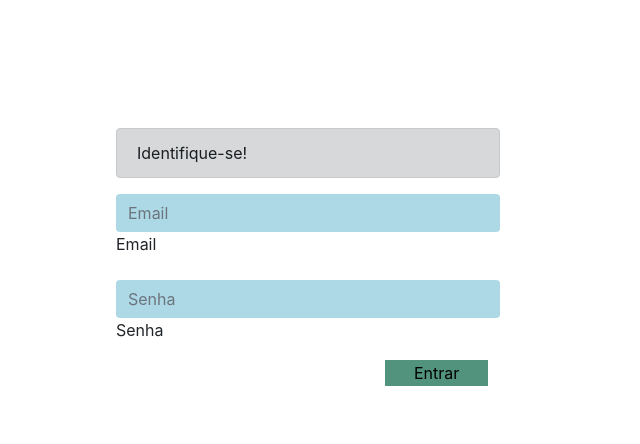
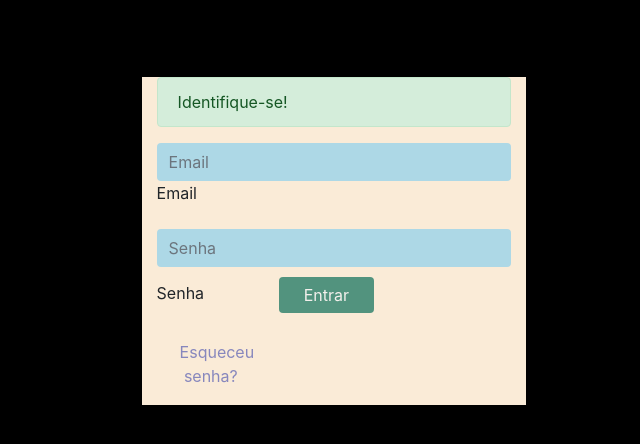
Before and after one commit to m-maciel3/projeto, a plain HTML site: page html/login.html in a window 1280 px wide. Shown: the whole page, without its empty margins (268-908 px from the left). Drawn offline with nearby package versions, Linux system fonts and the light colour scheme.

Commit message:
atualização

```diff
--- a/css/estilo.css
+++ b/css/estilo.css
@@ -1,12 +1,19 @@
-#corpo {
-    background-color: aliceblue(65, 136, 197);
+#corpoLogin {
+    background-color: black;
     background-image: url("/img/vista-traseira-do-programador-trabalhando-a-noite-toda_1098-18697.webp");
     background-repeat: no-repeat;
     background-size: cover;
 }
 
-#formulario {
-    width: 30%;
+#formLogin {
+    width: 60%;
+    margin: 60px;
+    margin-left: 14%;
+}
+
+#fundoLogin{
+    background-color: antiquewhite;
+    width: 50%;
     margin: 10%;
     margin-left: 30%;
 }
@@ -14,10 +21,17 @@
 #btEntrar{
     margin: 10px;
     width: 27%;
-    margin-left: 70%;
+    margin-left: 70px;
     background-color: rgb(82, 147, 126);
     border: none;
+    color: rgb(243, 240, 236);
+}
 
+#esqueceuSenha{
+    width: 25%;
+    margin: 10px;
+    margin-right: 70px;
+    color: rgb(135, 135, 189);
 }
 
 #login {
@@ -28,7 +42,21 @@
 #senha {
     background-color: lightblue;
     border: none;
+/*login*/
 
+
+}
+#corpoSenha{
+    background-color: aquamarine;
+    background-image: url();
+
+}
+
+#fundoSenha{
+    background-color: aliceblue;
+    margin: 30px;
+    width: 50%;
+    margin-left: 30%;
 }
 
 #bt {
@@ -44,5 +72,4 @@
 #btEntrar2{
     width: 60px;
     margin-left: 55%;
-
 }
--- a/html/login.html
+++ b/html/login.html
@@ -11,9 +11,10 @@
     <link rel="stylesheet" href="/node_modules/bootstrap/dist/css/bootstrap-utilities.css">
     <title>Login</title>
 </head>
-<body id="corpo">
-  <form id= "formulario">
-    <div class="alert alert-dark" role="alert">
+<body id="corpoLogin">
+  <form id= "formLogin">
+    <div id="fundoLogin" class="container-fluid">
+      <div class="alert alert-success" role="alert">
       Identifique-se!
     </div>
     <div class="form-floating mb-3">
@@ -23,8 +24,9 @@
     <div class="form-floating">
       <input type="password" class="form-control" id="senha" placeholder="Senha">
       <label for="floatingPassword">Senha</label>
-      <input type="submit" value="Entrar" id="btEntrar">
-
+      <input type="submit" id="btEntrar" class="btn btn-primary" value="Entrar">
+      <a class="btn btn-link" id="esqueceuSenha" href="recuperarSenha.html" role="button">Esqueceu senha?</a>
+    </div>
     </div>
   </form>
   <script src="/node_modules/jquery/dist/jquery.js"></script>
```
Also changed, not shown: html/alterarSenha.html (+4 -3 lines), html/recuperarSenha.html (added, +20 -0 lines).
